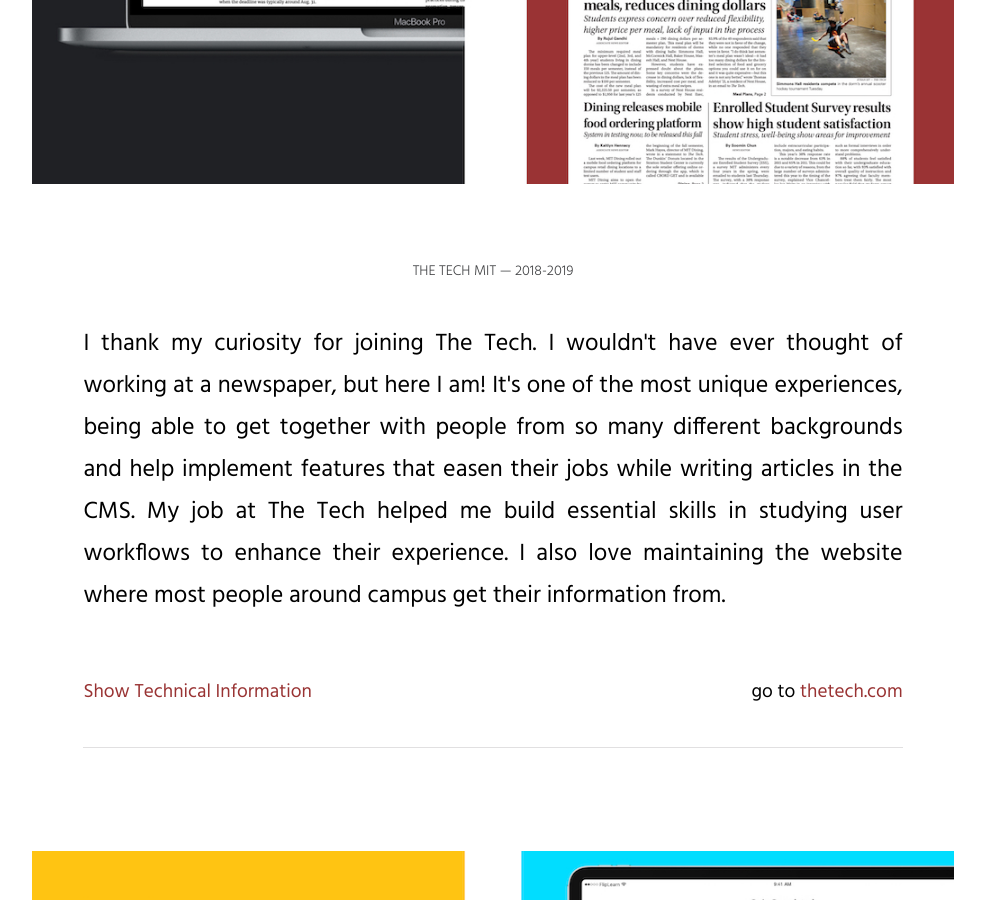
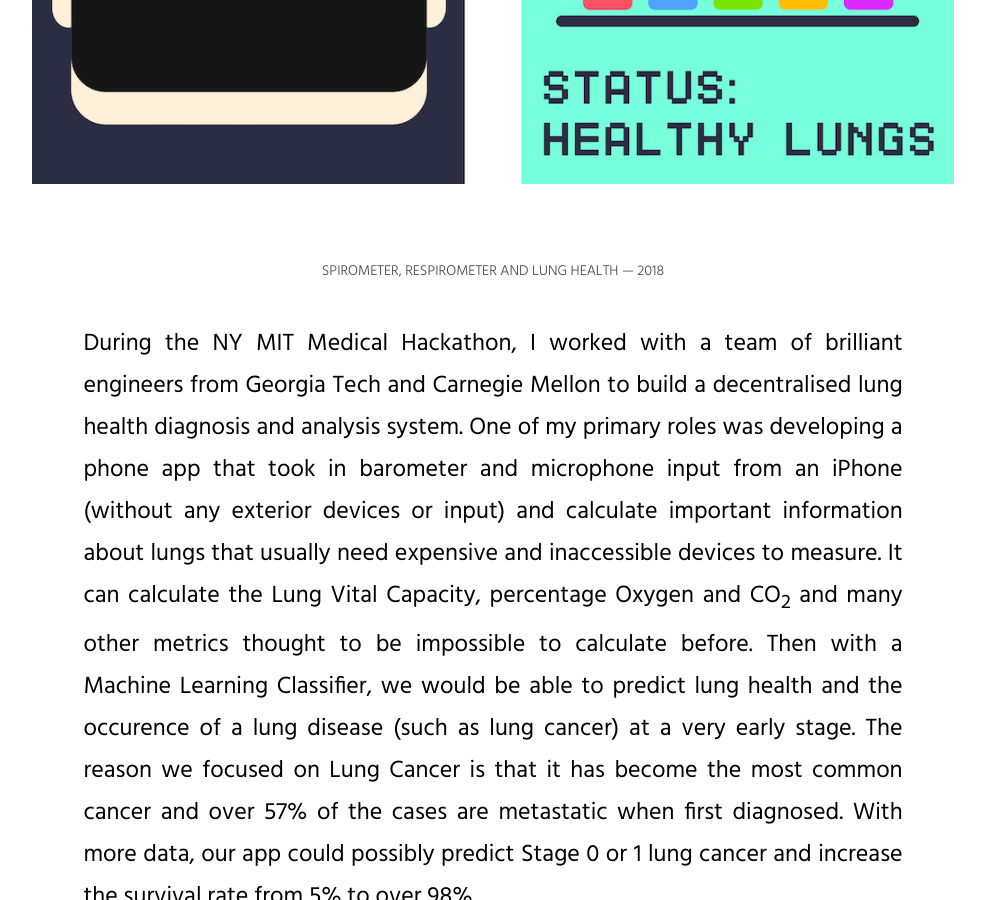
Before and after one commit to itstorque/2018-tareqdandachi.github.io, a Jekyll site: the page built from work.md, in a window 1280 px wide and 900 px high, scrolled down 3711 px. Shown: the whole window, without its empty margins (147-1132 px from the left). Built offline with Jekyll 4.4.1, drawn with Linux system fonts in a browser that asks for light colours; some of the changed text lies outside the part shown.

Commit message:
content update

```diff
--- a/work.md
+++ b/work.md
@@ -72,6 +72,16 @@ script:
   <p class="work">
     go to <a target="\_blank" href="http://assistivetech.mit.edu" style="color: #FF6699;">assistivetech.mit.edu</a>
   </p>
+
+  <div class="separator"></div>
+
+  {%- include picture.html img="work/nyhack" alt="Person breathing air into phone on the left, an analysis of the data and healthy lung diagnosis on the right." -%}
+
+  <h3 class="pretitle">Spirometer, Respirometer and Lung Health — 2018</h3>
+
+  <h3 class="work">
+    During the NY MIT Medical Hackathon, I worked with a team of brilliant engineers from Georgia Tech and Carnegie Mellon to build a decentralised lung health diagnosis and analysis system. One of my primary roles was developing a phone app that took in barometer and microphone input from an iPhone (without any exterior devices or input) and calculate important information about lungs that usually need expensive and inaccessible devices to measure. It can calculate the Lung Vital Capacity, percentage Oxygen and CO<sub>2</sub> and many other metrics thought to be impossible to calculate before. Then with a Machine Learning Classifier, we would be able to predict lung health and the occurence of a lung disease (such as lung cancer) at a very early stage. The reason we focused on Lung Cancer is that it has become the most common cancer and over 57% of the cases are metastatic when first diagnosed. With more data, our app could possibly predict Stage 0 or 1 lung cancer and increase the survival rate from 5% to over 98%.
+  </h3>
 
   <div class="separator"></div>
 
```
Also changed, not shown: other parts of work.md (+1 -1 lines), resources/images/work/nyhack_1024.jpg (added), resources/images/work/nyhack_2460.jpg (added), resources/images/work/nyhack_320.jpg (added), resources/images/work/nyhack_640.jpg (added).
